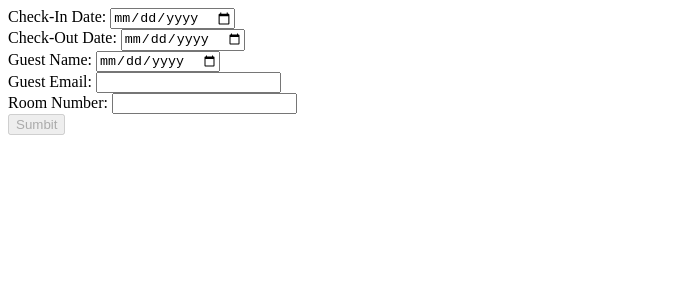
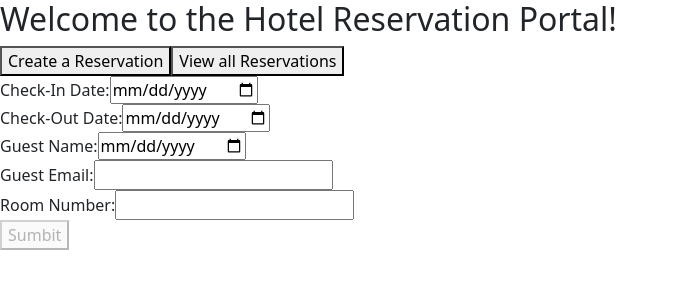
Before and after one commit to SakshamGupta201/hotel-app, an Angular app: page /new in a window 1280 px wide. Shown: the top 300 px of the page, without its empty margins (0-678 px from the left). Built offline with nearby package versions, Linux system fonts and the light colour scheme.

Commit message:
completed

```diff
--- a/package.json
+++ b/package.json
@@ -18,6 +18,7 @@
     "@angular/platform-browser": "^16.1.0",
     "@angular/platform-browser-dynamic": "^16.1.0",
     "@angular/router": "^16.1.0",
+    "bootstrap": "^5.3.2",
     "rxjs": "~7.8.0",
     "tslib": "^2.3.0",
     "zone.js": "~0.13.0"
--- a/src/app/home/home.module.ts
+++ b/src/app/home/home.module.ts
@@ -12,6 +12,9 @@
   imports: [
     CommonModule,
     RouterModule
+  ],
+  exports: [
+    HomeComponent
   ]
 })
 export class HomeModule { }
--- a/src/app/reservation-from/reservation-from.component.html
+++ b/src/app/reservation-from/reservation-from.component.html
@@ -1,3 +1,4 @@
+<app-home></app-home>
 <form [formGroup]="reservationForm" (ngSubmit)="onSubmit()">
 
   <div>
--- a/src/app/reservation-list/reservation-list.component.html
+++ b/src/app/reservation-list/reservation-list.component.html
@@ -1,3 +1,4 @@
+<app-home></app-home>
 <h2>Reservation List</h2>
 <ul *ngIf="reservations.length; else noReservation">
   <li style="margin-bottom: 10px;" *ngFor="let reservation of reservations">
--- a/src/app/reservation/reservation.module.ts
+++ b/src/app/reservation/reservation.module.ts
@@ -4,6 +4,7 @@
 import { ReservationListComponent } from '../reservation-list/reservation-list.component';
 import { FormsModule, ReactiveFormsModule } from '@angular/forms';
 import { RouterModule } from '@angular/router';
+import { HomeModule } from '../home/home.module';
 
 
 
@@ -16,7 +17,8 @@
     CommonModule,
     FormsModule,
     ReactiveFormsModule,
-    RouterModule
+    RouterModule,
+    HomeModule
   ]
 })
 export class ReservationModule { }
--- a/src/styles.css
+++ b/src/styles.css
@@ -1 +1,2 @@
 /* You can add global styles to this file, and also import other style files */
+@import "~bootstrap/dist/css/bootstrap.min.css"
```
Also changed, not shown: 1 other file (tests, documents, lock files or other folders).
